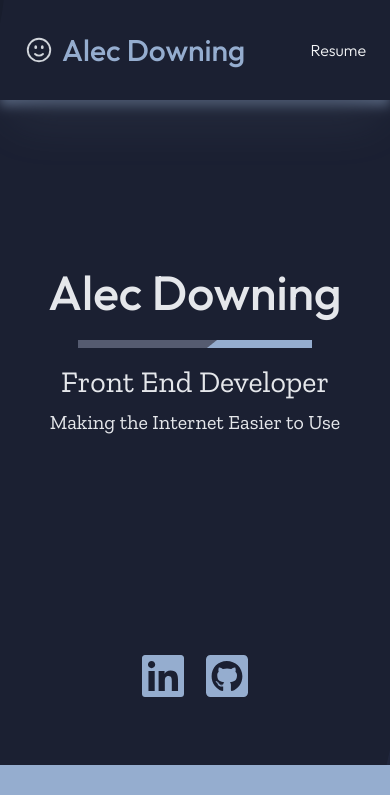
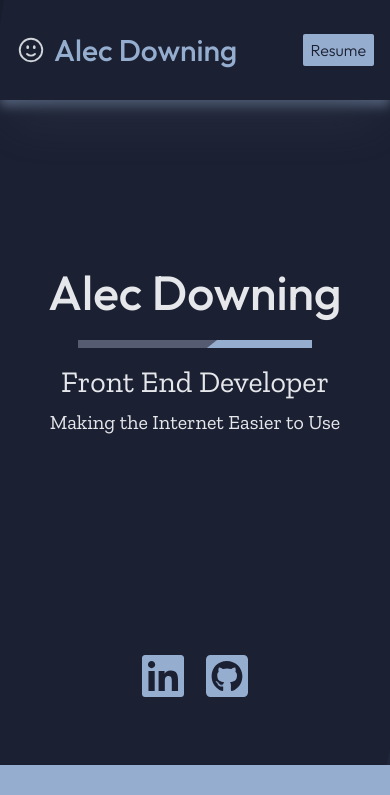
Before and after one commit to a-down/portfolio, a React (Vite) app: page / in a window 390 px wide. Shown: the top 795 px of the page. Built offline with nearby package versions, Linux system fonts and the light colour scheme.

Commit message:
resume button styling

```diff
--- a/src/components/Header.jsx
+++ b/src/components/Header.jsx
@@ -12,7 +12,7 @@ export default function Header() {
 
       <header className=' w-full h-[100px] absolute top-0'>
 
-        <div className='h-full items-center flex justify-between w-full px-6 opacity-100 md:px-10 lg:px-24'>
+        <div className='h-full items-center flex justify-between w-full px-4 opacity-100 md:px-10 lg:px-24'>
 
           <div className='flex items-center gap-2'>
             <HiOutlineFaceSmile className=' text-gray-300 text-3xl'/>
@@ -23,7 +23,7 @@ export default function Header() {
             {/* <a href='' className=' hover:text-accent'>About</a> */}
             {/* <a href='' className=' hover:text-accent'>Projects</a> */}
             {/* <a href='' className=' hover:text-accent'>Contact</a> */}
-            <a href='' className=' hover:text-accent'>Resume</a>
+            <a href='' className='bg-accent text-navy hover:bg-gradient-to-r from-accent via-blue-200 to-blue-100 hover:text-navy py-1 px-2 rounded-sm'>Resume</a>
           </nav>
 
         </div>
--- a/src/components/Hero.jsx
+++ b/src/components/Hero.jsx
@@ -15,12 +15,12 @@ export default function HeroText(){
         <h4 className=' text-xl font-serif font-thin'>Making the Internet Easier to Use</h4>
 
         <div className='flex mt-52 gap-4 w-full justify-center md:justify-end md:px-10 lg:px-24'>
-          <a href='https://www.linkedin.com/in/alec-downing' target='_blank' className=' text-accent hover:text-slate-400'>
-            <FaLinkedin className='w-12 h-12 hover:navy'/>
+          <a href='https://www.linkedin.com/in/alec-downing' target='_blank' className=' text-accent'>
+            <FaLinkedin className='w-12 h-12 hover:text-blue-200'/>
           </a>
 
           <a href='https://www.github.com/a-down' target='_blank'>
-            <FaGithubSquare className='w-12 h-12  text-accent hover:text-slate-400'/>
+            <FaGithubSquare className='w-12 h-12  text-accent hover:text-blue-200'/>
           </a>
         </div>
 
```
